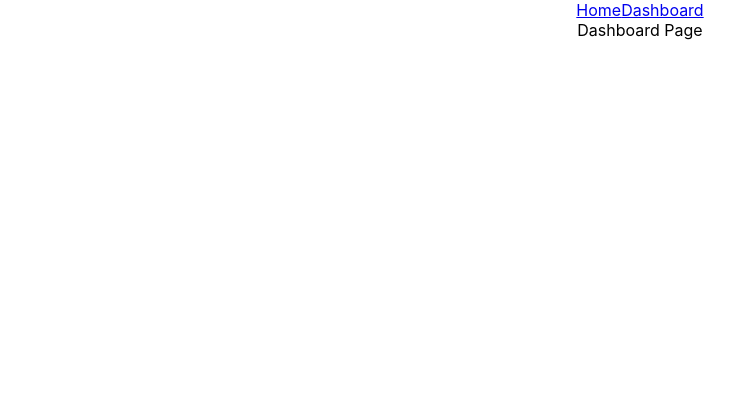
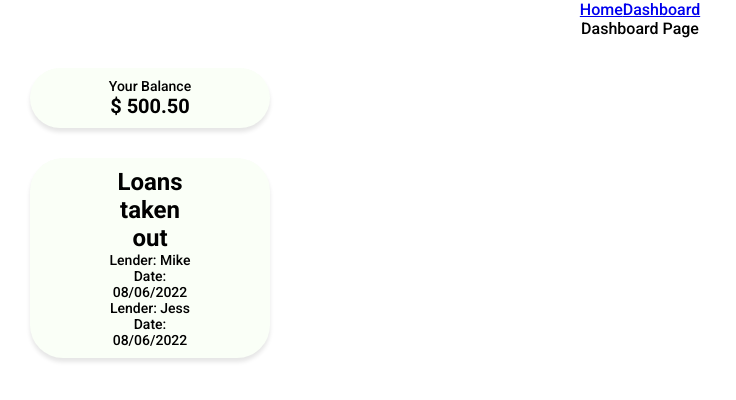
Before and after one commit to KheshavKumar/BetterPay, a React (Create React App) app in the folder Frontend/better-pay/: page /dashboard in a window 1280 px wide. Shown: the top 400 px of the page, without its empty margins (0-736 px from the left). Built offline with nearby package versions, Linux system fonts and the light colour scheme.

Commit message:
Chnages to Dashboard Top

```diff
--- a/Frontend/better-pay/package.json
+++ b/Frontend/better-pay/package.json
@@ -7,6 +7,7 @@
     "@testing-library/react": "^13.3.0",
     "@testing-library/user-event": "^13.5.0",
     "react": "^18.2.0",
+    "react-bootstrap": "^2.4.0",
     "react-dom": "^18.2.0",
     "react-router-dom": "^6.3.0",
     "react-scripts": "5.0.1",
--- a/Frontend/better-pay/public/index.html
+++ b/Frontend/better-pay/public/index.html
@@ -25,6 +25,13 @@
       Learn how to configure a non-root public URL by running `npm run build`.
     -->
     <title>React App</title>
+
+    <link rel="preconnect" href="https://fonts.googleapis.com" />
+    <link rel="preconnect" href="https://fonts.gstatic.com" crossorigin />
+    <link
+      href="https://fonts.googleapis.com/css2?family=Roboto:wght@100;300;500;700&display=swap"
+      rel="stylesheet"
+    />
   </head>
   <body>
     <noscript>You need to enable JavaScript to run this app.</noscript>
--- a/Frontend/better-pay/src/App.css
+++ b/Frontend/better-pay/src/App.css
@@ -1,3 +1,9 @@
+* {
+  box-sizing: border-box;
+  margin: 0;
+  bottom: 0;
+  font-family: Roboto, sans-serif;
+}
 .App {
   text-align: center;
 }
--- a/Frontend/better-pay/src/DefaultData.js
+++ b/Frontend/better-pay/src/DefaultData.js
@@ -2,18 +2,20 @@ const John = {
   id: 111,
   name: "John",
   minInterestRate: "1.1",
+  balance: 500.5,
   rating: 5,
   credit: 700,
   username: "John",
   password: "password",
   friends: ["Mike", "Jess", "Kim"],
   loansTaken: [
-    { amount: 1000, interest: 2.2, payDate: new Date(), lender: "Mike" },
-    { amount: 1500, interest: 1.8, payDate: new Date(), lender: "Jess" },
+    { amount: 1000, interest: 2.2, payDate: "08/06/2022", lender: "Mike" },
+    { amount: 1500, interest: 1.8, payDate: "08/06/2022", lender: "Jess" },
   ],
   loansGiven: [
-    { amount: 1000, interest: 2.2, payDate: new Date(), borrower: "Mike" },
+    { amount: 1000, interest: 2.2, payDate: "08/06/2022", borrower: "Mike" },
   ],
 };
 
-const persons = [John];
+export const persons = [John];
+export const currentUser = John;
--- /dev/null
+++ b/Frontend/better-pay/src/components/Balance.js
@@ -0,0 +1,16 @@
+import React from "react";
+import { currentUser } from "../DefaultData";
+import "./css/Balance.css";
+
+const Balance = () => {
+  return (
+    <div className="label-Balance">
+      <p className="yourBalance">Your Balance</p>
+      <p className="balanceAmount">
+        $ {Number(currentUser.balance).toFixed(2)}
+      </p>
+    </div>
+  );
+};
+
+export default Balance;
--- a/Frontend/better-pay/src/components/DashboardTop.js
+++ b/Frontend/better-pay/src/components/DashboardTop.js
@@ -1,7 +1,18 @@
 import React from "react";
+import Balance from "./Balance";
+// /import "./css/DashboardTop";
+import LoanCard from "./LoanCard";
+const DashboardTop = () => {
+  return (
+    <div className="mainContent">
+      <Balance />
+      <div className="card">
+        <LoanCard type="taken" />
 
-const DashboardTop = () => {
-  return <div>DashboardTop</div>;
+        <LoanCard type="given" />
+      </div>
+    </div>
+  );
 };
 
 export default DashboardTop;
--- /dev/null
+++ b/Frontend/better-pay/src/components/LoanCard.js
@@ -0,0 +1,31 @@
+import React from "react";
+import { currentUser } from "../DefaultData";
+import "./css/LoanCard.css";
+const LoanCard = (props) => {
+  //     if(props.type === 'taken' ){
+  //         return <div c></div>
+  //     }
+
+  //   return <div>LoanCard
+
+  //     </div>;
+  if (props.type === "taken") {
+    return (
+      <div>
+        <h2>Loans {props.type} out</h2>
+        {currentUser.loansTaken.map((ele) => (
+          <div className="entry">
+            <div className="leftEntry">
+              <p>Lender: {ele.lender}</p>
+            </div>
+            <p>Date: {ele.payDate}</p>
+            <div className="rightEntry"></div>
+          </div>
+        ))}
+      </div>
+    );
+  }
+  return <div></div>;
+};
+
+export default LoanCard;
--- /dev/null
+++ b/Frontend/better-pay/src/components/css/Balance.css
@@ -0,0 +1,28 @@
+.label-Balance {
+  background: #fafff7;
+  box-shadow: 0px 4px 4px rgba(0, 0, 0, 0.1);
+  border-radius: 33px;
+  height: fit-content;
+  width: 240px;
+  padding: 10px 100px 10px 100px;
+  display: flex;
+  flex-direction: column;
+  justify-content: center;
+  align-items: center;
+  margin: 30px;
+}
+
+p {
+  font-size: 14px;
+  display: flex;
+  flex-direction: row;
+  justify-content: center;
+  align-items: center;
+  flex-wrap: nowrap;
+  width: 100px;
+}
+
+.balanceAmount {
+  font-size: 20px;
+  font-weight: 700;
+}
--- /dev/null
+++ b/Frontend/better-pay/src/components/css/DashboardTop.css
@@ -0,0 +1,4 @@
+.mainContent {
+  margin-top: 100px;
+  background-color: black;
+}
--- /dev/null
+++ b/Frontend/better-pay/src/components/css/LoanCard.css
@@ -0,0 +1,23 @@
+.card {
+  background: #fafff7;
+  box-shadow: 0px 4px 4px rgba(0, 0, 0, 0.1);
+  border-radius: 33px;
+  height: fit-content;
+  width: 240px;
+  padding: 10px 100px 10px 100px;
+  display: flex;
+  flex-direction: column;
+  justify-content: center;
+  align-items: center;
+  margin: 30px;
+}
+
+p {
+  font-size: 14px;
+  display: flex;
+  flex-direction: row;
+  justify-content: center;
+  align-items: center;
+  flex-wrap: nowrap;
+  width: 100px;
+}
--- a/Frontend/better-pay/src/components/dashboard.js
+++ b/Frontend/better-pay/src/components/dashboard.js
@@ -1,12 +1,16 @@
-import React from 'react'
-import Header from './Header'
+import React from "react";
+import Balance from "./Balance";
+import Header from "./Header";
+import DashboardTop from "./DashboardTop";
+
 const Dashboard = () => {
   return (
     <div>
-        <Header></Header>
-        Dashboard Page
+      <Header></Header>
+      Dashboard Page
+      <DashboardTop />
     </div>
-  )
-}
+  );
+};
 
-export default Dashboard
+export default Dashboard;
```
Also changed, not shown: 1 other file (tests, documents, lock files or other folders).
